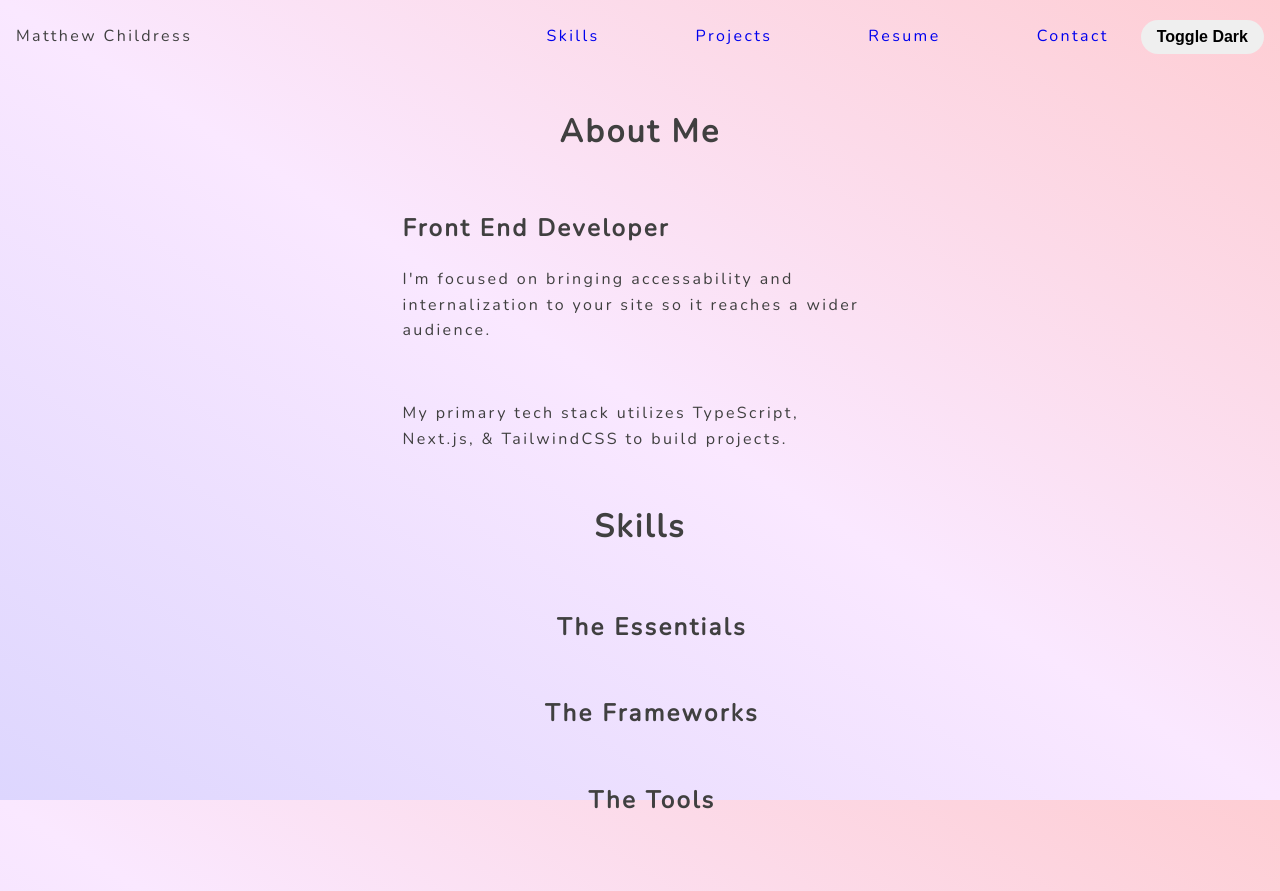
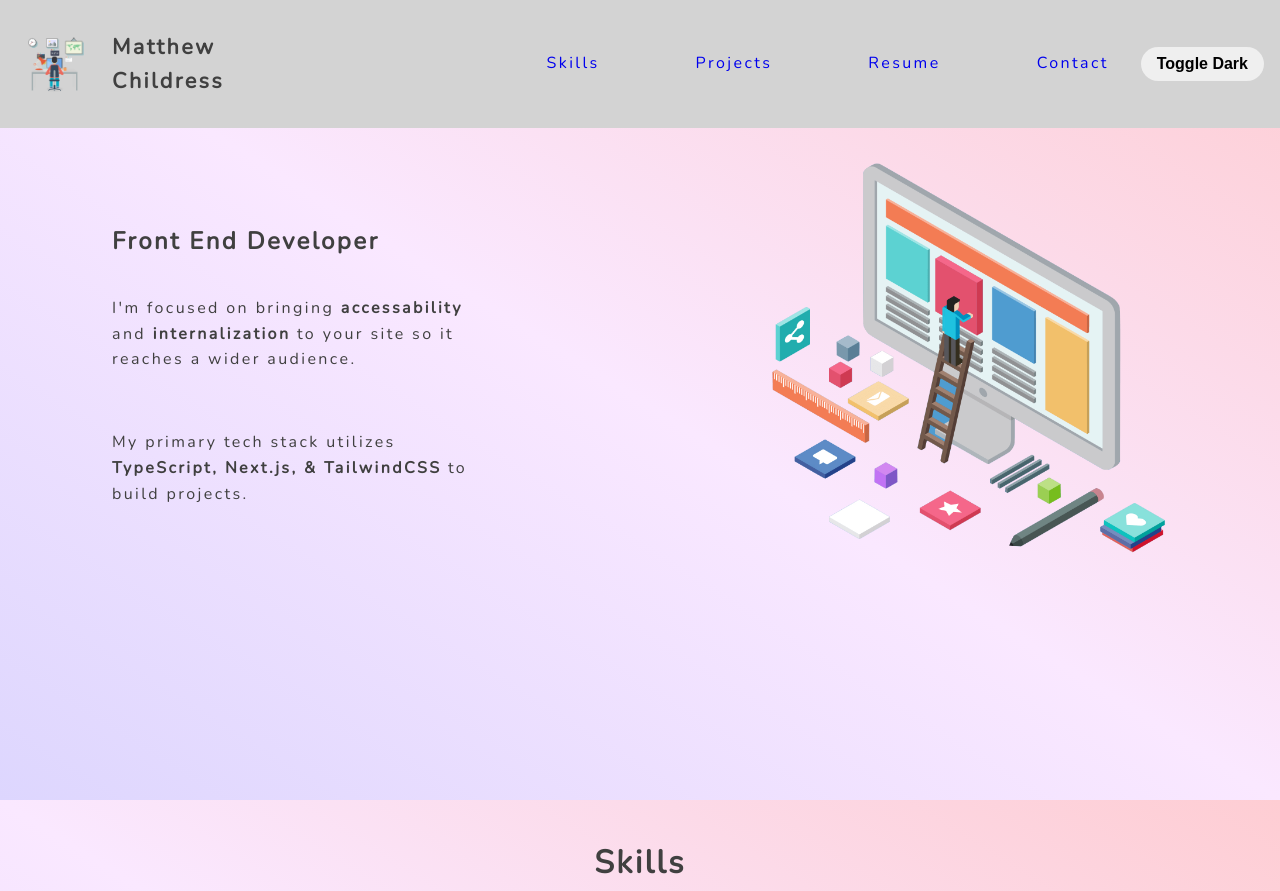
Before and after one commit to MatthewChildress/class-portfolio, a plain HTML site: page index.html in a window 1280 px wide. Shown: the top 891 px of the page. Drawn offline with nearby package versions, Linux system fonts and the light colour scheme.

Commit message:
started sticky nav

```diff
--- /dev/null
+++ b/components/navSticky.js
@@ -0,0 +1,7 @@
+export const navSticky = () => {
+    const navBar = document.getElementById('navBar');
+    const stick = navBar.offsetTop;
+
+
+    window.pageYOffset >= stick ? navBar.classList.add('sticky') : navBar.classList.remove('sticky');
+}
--- a/index.html
+++ b/index.html
@@ -12,8 +12,11 @@
     <title>Childress Portfolio</title>
 </head>
 <body>
-    <header>
-        <div class="myName">Matthew Childress</div>
+    <header class="navBar" id="navBar">
+        <div class="myLogo">
+            <img class="myImage" src="./assets/logo.png" alt="logo of man working at computer" />
+            <p class="myName">Matthew Childress</p>
+        </div>
         <nav>
             <ul class="navLists">
                 <li class="navList">
@@ -43,19 +46,22 @@
         </nav>
     </header>
     <main>
-        <section id="hero">
+        <section id="hero sections">
             <div class="heroWrapper">
-                <h3 class="sectionTitle">About Me</h3>
-                <div></div>
+                <div class="heroBox">
                     <article>
                         <h2>Front End Developer</h2>
                         <p>I'm focused on bringing <span class="emphasis">accessability</span> and <span class="emphasis">internalization</span> to your site so it reaches a wider audience.</p>
                         <br>
                         <p>My primary tech stack utilizes <span class="emphasis">TypeScript, Next.js, & TailwindCSS</span> to build projects.</p>
                     </article>
+                    <div>
+                        <img src="./assets/hero.png" class="heroImage" alt="illustration of man building large web page" >
+                    </div>
+                </div>
             </div>
         </section>
-        <section class="skills" id="skills">
+        <section class="skills sections" id="skills">
             <div class="skillsWrapper">
                 <h3 class="sectionTitle">Skills</h3>
                 <div class="skillsList">
@@ -149,9 +155,9 @@
                 </div>
             </div>
         </section>
-        <section id="projects"></section>
-        <section id="experience"></section>
-        <section id="contact"></section>
+        <section id="projects sections"></section>
+        <section id="experience sections"></section>
+        <section id="contact sections"></section>
         <button class="scrollBtn" id="scrollBtn">&uarr;</button>
     </main>
     <footer>
@@ -159,6 +165,6 @@
     </footer>
 
 
-    <script src="./main.js" type="module"></script>
+    <script src="./main.js" type="module" defer></script>
 </body>
 </html>
--- a/main.js
+++ b/main.js
@@ -2,12 +2,15 @@
 import { openSkills } from "./components/accordian.js";
 import { darkMode } from "./components/darkMode.js"
 import { scrollToTop, showScrollButton } from './components/scrollToTop.js'
+import { navSticky } from "./components/navSticky.js"
 
 const scrollBtn = document.getElementById('scrollBtn');
 
 scrollBtn.addEventListener('click', scrollToTop);
 
 window.onscroll = showScrollButton();
+window.onscroll = navSticky();
+/* window.addEventListener('scroll', navSticky); */
 
 openSkills();
 darkMode();
--- a/styles.css
+++ b/styles.css
@@ -34,12 +34,37 @@ body {
   height: 100vh;
 }
 
-header {
+.navBar {
   display: flex;
   flex-direction: row;
   justify-content: space-between;
   align-items: center;
   padding: 0.5em 1em;
+}
+
+.navBar.sticky {
+  position: fixed;
+  top: 0;
+  left: 0;
+  right: 0;
+  background-color: #d3d3d3;
+}
+
+.myLogo {
+  display:flex;
+  flex-direction: row;
+  gap: 1em;
+  align-items: center;
+  font-size: 1em;
+}
+
+.myImage {
+  width: 5rem;
+}
+
+.myName {
+  font-size: 1.35em;
+  font-weight:bolder;
 }
 
 nav {
@@ -48,6 +73,8 @@ nav {
   justify-content: flex-end;
   width: 80%;
 }
+
+
 
 .navButton {
   display: flex;
@@ -115,8 +142,39 @@ main {
   align-items: center;
 }
 
+.sections {
+  padding-top: 15em;
+}
+
+.heroWrapper {
+  margin-top: 10em;
+}
+
+.heroBox {
+  display: flex;
+  flex-direction: row;
+  justify-content: center;
+  align-items: center;
+  gap: 1em;
+}
+
 article {
+  display: flex;
+  flex-direction: column;
+  flex-wrap: wrap;
   width:50%;
+}
+
+article > p {
+  width: 60%;
+}
+
+.emphasis {
+  font-weight: bolder;
+}
+
+.heroImage {
+  width: 25rem;
 }
 
 .sectionTitle {
@@ -213,14 +271,6 @@ article {
   }
 }
 
-#projects {
-  height: 50vh;
-}
-
-#contact {
-  height: 50vh;
-}
-
 .scrollBtn {
   position: fixed;
   z-index: 99;
```
Also changed, not shown: assets/hero.png (added), assets/logo.png (added). Lines whose indentation alone changed are shown as unchanged.
